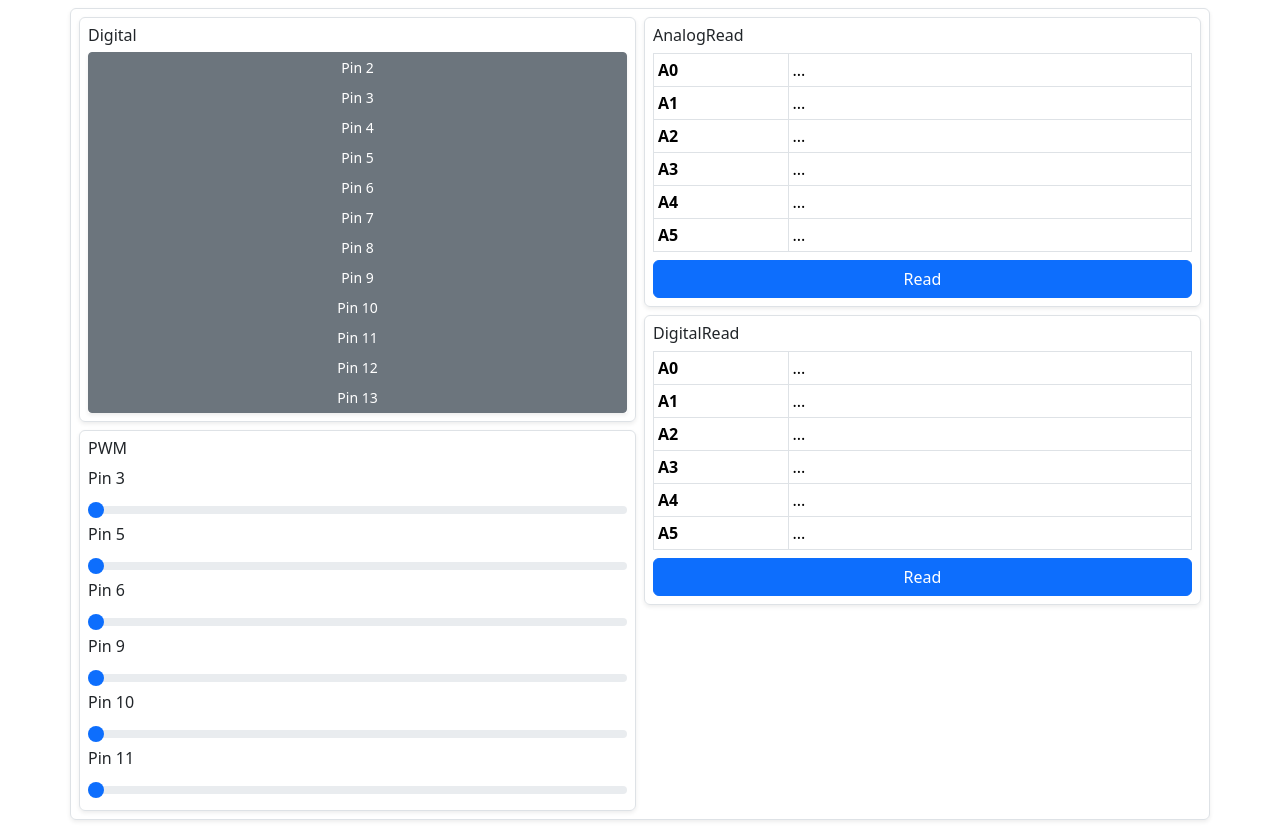
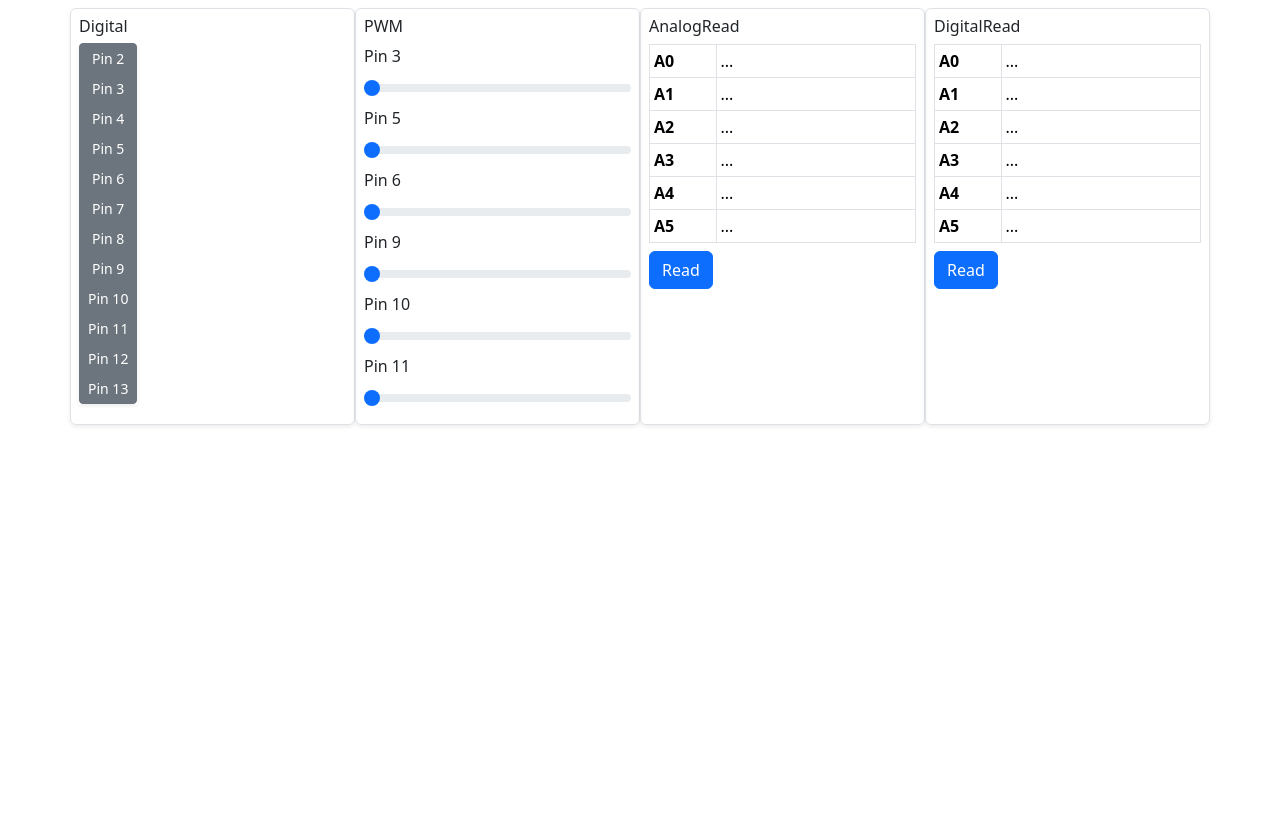
Before and after one commit to dsw7/InoDAQV2, a Flask app: page / in a window 1280 px wide. After the commit the page ends 426 px from the top, so only its background shows below. Run offline with Flask 3, Linux system fonts and the light colour scheme; parts of the project's set-up code (start-up, migrations or seed data) failed here and were passed over.

Commit message:
Improve layout

```diff
--- a/inodaqv2/templates/dashboard.html
+++ b/inodaqv2/templates/dashboard.html
@@ -8,10 +8,9 @@
   <title>InoDAQV2</title>
 </head>
 <body>
-  <div class="container p-2 mt-2 mb-2 shadow-sm border rounded">
-    <div class="row gx-2 justify-content-center">
-      <div class="col-6 justify-content-center">
-        <div class="row p-2 g-0 mb-2 shadow-sm justify-content-center rounded border" id="digital-pins">
+  <div class="container mt-2">
+    <div class="row">
+      <div class="col-lg-3 p-2 shadow-sm justify-content-center rounded border" id="digital-pins">
         <h6>Digital</h6>
         <div class="btn-group-vertical btn-group-sm shadow-sm" role="group">
           <input type="checkbox" class="btn-check" id="dig-2">
@@ -40,7 +39,7 @@
           <label class="btn btn-secondary" for="dig-13">Pin 13</label>
         </div>
       </div>
-        <div class="row p-2 g-0 shadow-sm justify-content-center rounded border" id="pwm-sliders">
+      <div class="col-lg-3 p-2 shadow-sm justify-content-center rounded border" id="pwm-sliders">
         <h6>PWM</h6>
         <label for="pwm-3" class="form-label">Pin 3</label>
         <input type="range" class="form-range" value="0" min="0" max="100" step="1" id="pwm-3">
@@ -55,9 +54,7 @@
         <label for="pwm-11" class="form-label">Pin 11</label>
         <input type="range" class="form-range" value="0" min="0" max="100" step="1" id="pwm-11">
       </div>
-      </div>
-      <div class="col-6 justify-content-center">
-        <div class="row p-2 g-0 mb-2 shadow-sm justify-content-center rounded border">
+      <div class="col-lg-3 p-2 shadow-sm justify-content-center rounded border">
         <h6>AnalogRead</h6>
         <table class="table mb-2 table-sm table-bordered table-hover">
           <tbody>
@@ -89,7 +86,7 @@
         </table>
         <button class="btn btn-primary" type="button" id="btn-read-analog">Read</button>
       </div>
-        <div class="row p-2 g-0 shadow-sm justify-content-center rounded border">
+      <div class="col-lg-3 p-2 shadow-sm justify-content-center rounded border">
         <h6>DigitalRead</h6>
         <table class="table mb-2 table-sm table-bordered table-hover">
           <tbody>
@@ -123,7 +120,6 @@
       </div>
     </div>
   </div>
-  </div>
   <script src="https://cdn.jsdelivr.net/npm/bootstrap@5.3.2/dist/js/bootstrap.bundle.min.js" crossorigin="anonymous"></script>
   <script src="{{url_for('static', filename='dashboard.js')}}"></script>
 </body>
```
Lines whose indentation alone changed are shown as unchanged.
